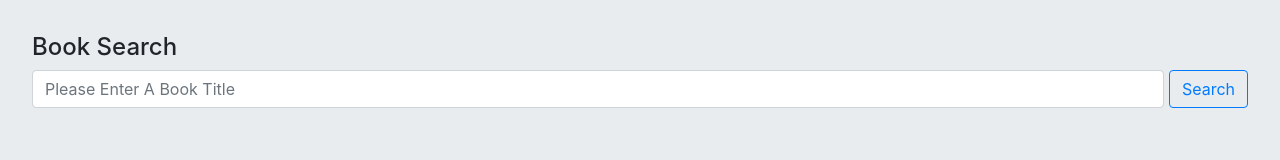
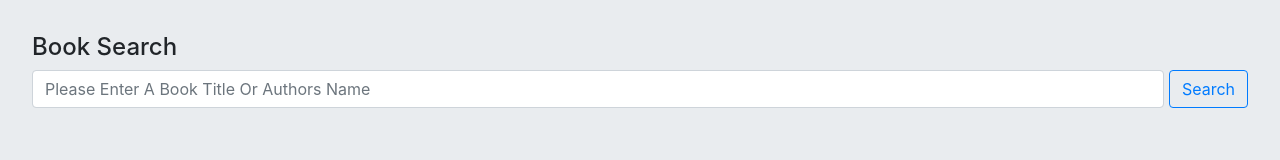
Before and after one commit to ben-j-st/Book-Finder, a React (Create React App) app in the folder client/: page / in a window 1280 px wide. Shown: the part 348-508 px from the top of the page. Built offline with nearby package versions, Linux system fonts and the light colour scheme; the HTML template or start-up script is replaced by a standard one.

Commit message:
screen shot

```diff
--- a/client/src/pages/search.js
+++ b/client/src/pages/search.js
@@ -45,7 +45,7 @@ function SearchPage() {
                         type="text"
                         value={input}
                         onChange={e => setInput(e.target.value)}
-                        placeholder="Please Enter A Book Title"
+                        placeholder="Please Enter A Book Title Or Authors Name"
                     />
                     <Button
                         style={{
```
Also changed, not shown: client/public/images/BookSearch.PNG (added).
